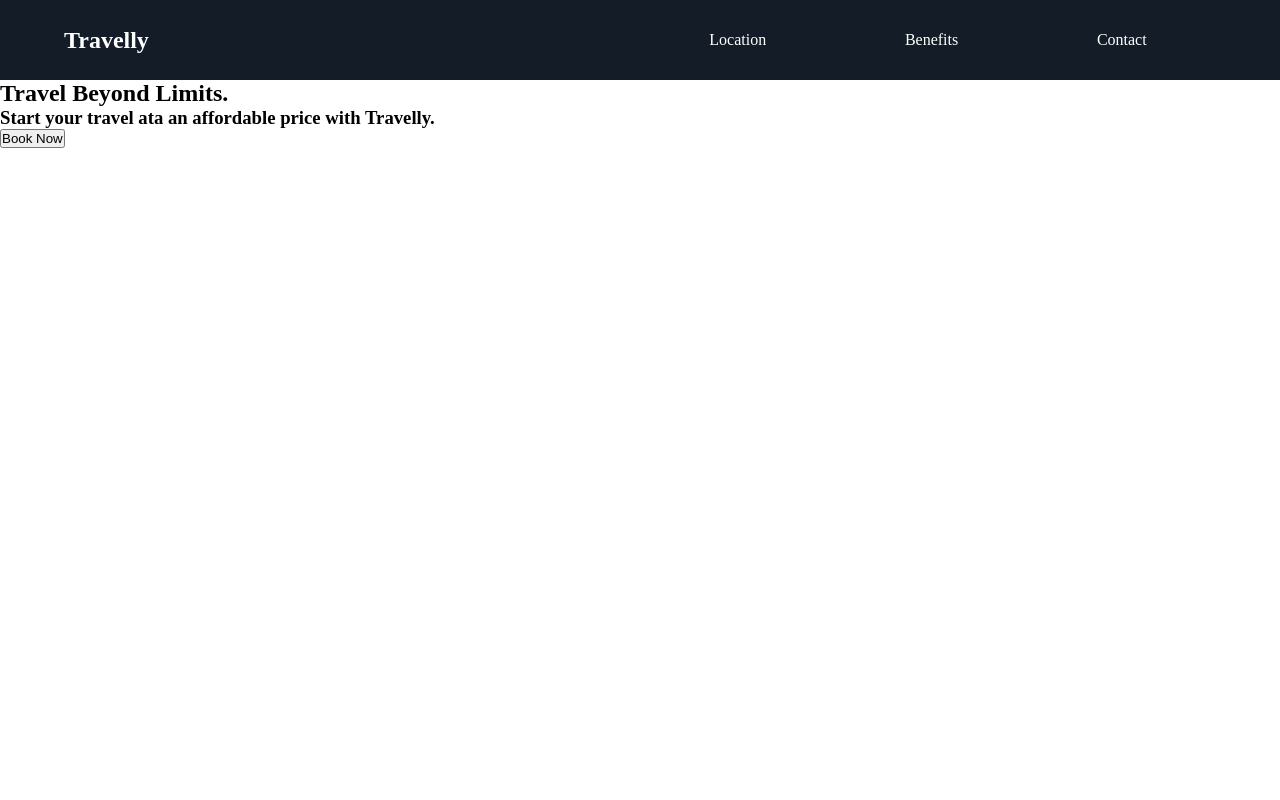
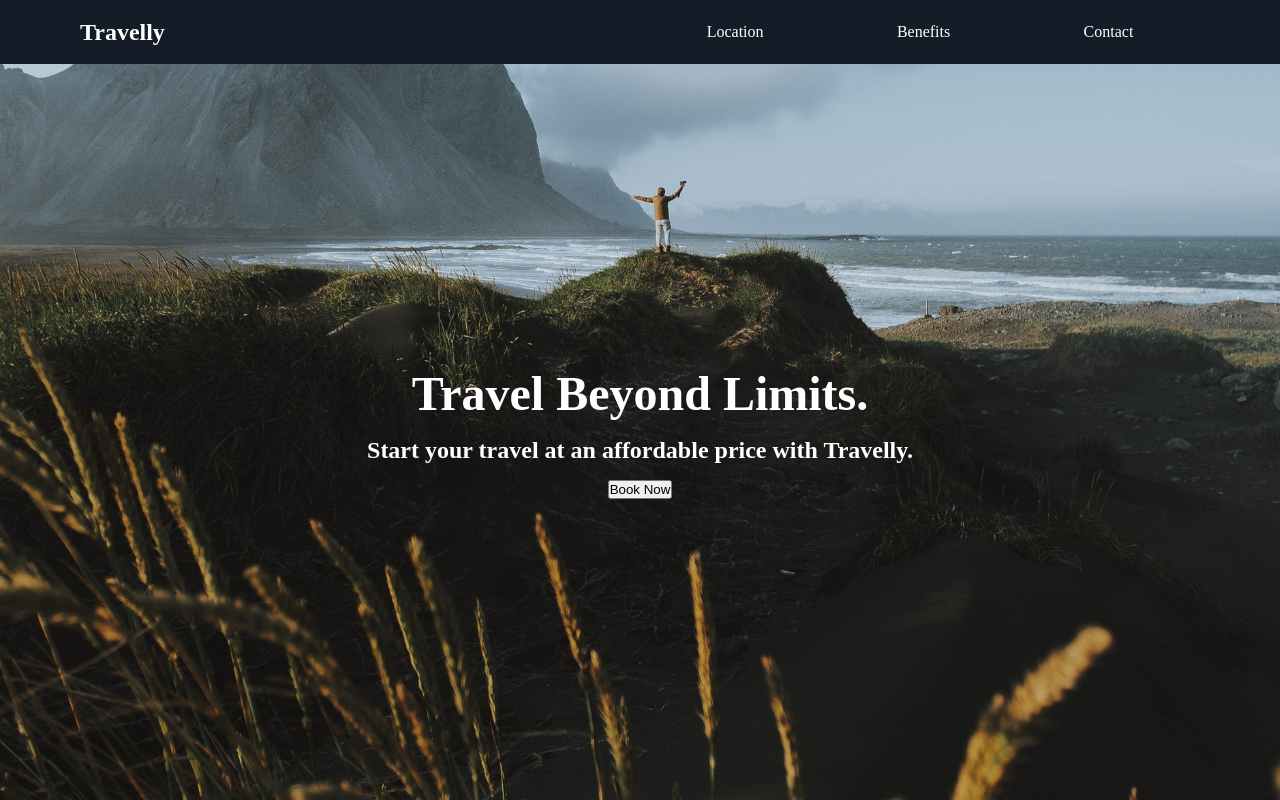
Before and after one commit to shoebHamim/html-css-project2, a plain HTML site: page index.html in a window 1280 px wide. Drawn offline with Linux system fonts and the light colour scheme.

Commit message:
first page done

```diff
--- a/index.html
+++ b/index.html
@@ -20,8 +20,8 @@
     </nav>
     </header>
     <section class="hero">
-        <h2>Travel Beyond Limits.</h2>
-        <h3>Start your travel ata an affordable price with Travelly.</h3>
+        <h1>Travel Beyond Limits.</h1>
+        <h2>Start your travel at an affordable price with Travelly.</h2>
         <button>Book Now</button>
 
     </section>
--- a/style.css
+++ b/style.css
@@ -1,37 +1,56 @@
-*{
+* {
     margin: 0;
-    padding:0;
+    padding: 0;
     box-sizing: border-box;
 }
-a{
+
+a {
     color: white;
     text-decoration: none;
 }
 
-.main-head{
+.main-head {
     background-color: #131c27;
     color: white;
 }
 
-nav{
-    min-height: 10vh;
+nav {
+    min-height: 8vh;
     display: flex;
     width: 90%;
     margin: auto;
+    padding: 1rem;
     align-items: center;
-
+    /* border: 2px solid red; */
 }
 
-nav ul{
+nav ul {
     display: flex;
     flex: 1 1 20rem;
     justify-content: space-around;
     list-style: none;
+}
 
+#logo {
+    flex: 1 2 20rem;
 }
-#logo{
-    flex: 1 2 20rem;
 
-
-
+.hero {
+    background: url('./img/pexels-maksim-romashkin-6151861.jpg');
+    min-height: 92vh;
+    background-repeat: no-repeat;
+    background-size: cover;
+    color: white;
+    display: flex;
+    flex-direction: column;
+    justify-content: center;
+    align-items: center;
 }
+.hero h1{
+    font-size: 3rem;
+    padding: 0 1rem;
+}
+.hero h2{
+    font-size: 1.5rem;
+    padding: 1rem;
+}
```
Also changed, not shown: img/pexels-helena-lopes-7934990.jpg (added), img/pexels-maksim-romashkin-6151861.jpg (added), 1 other file.
